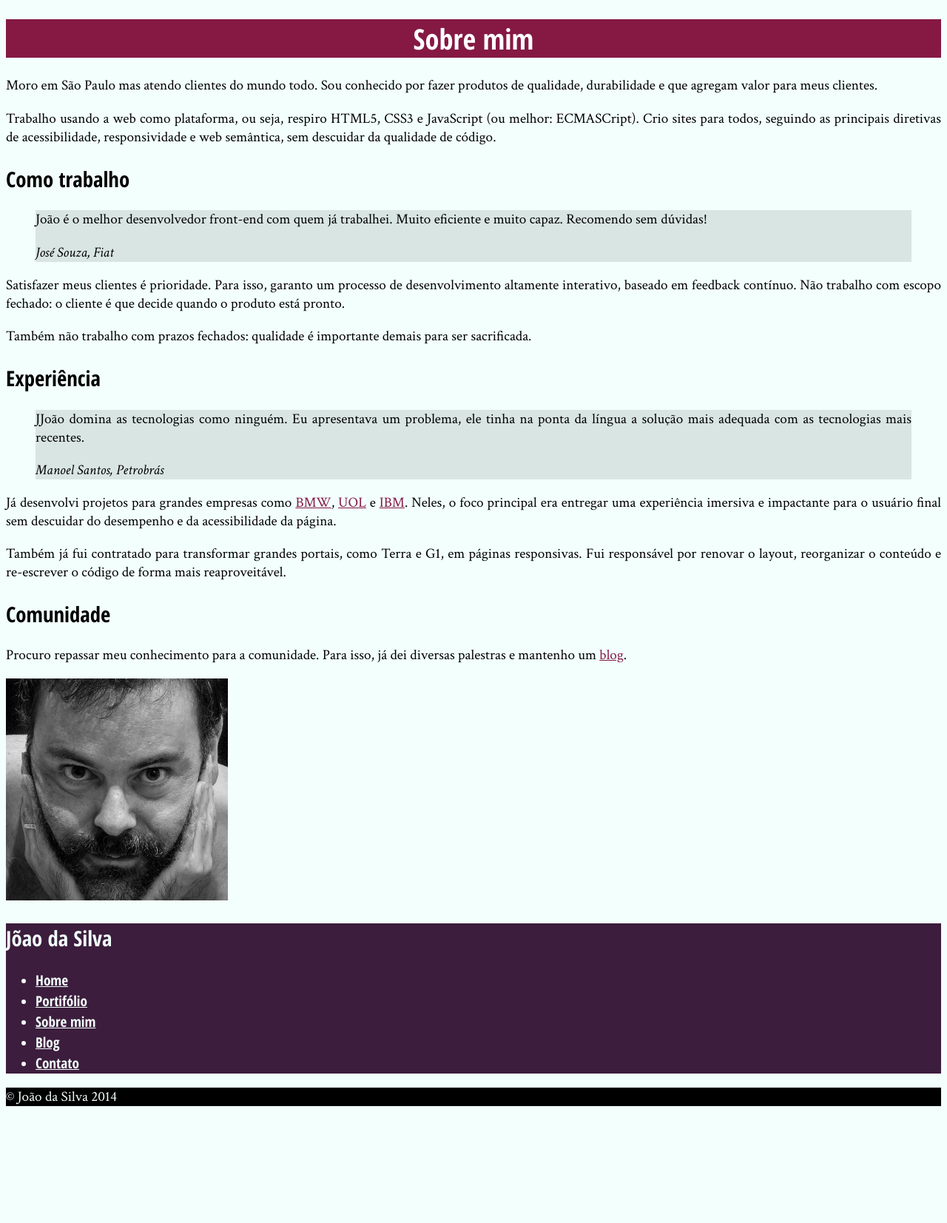
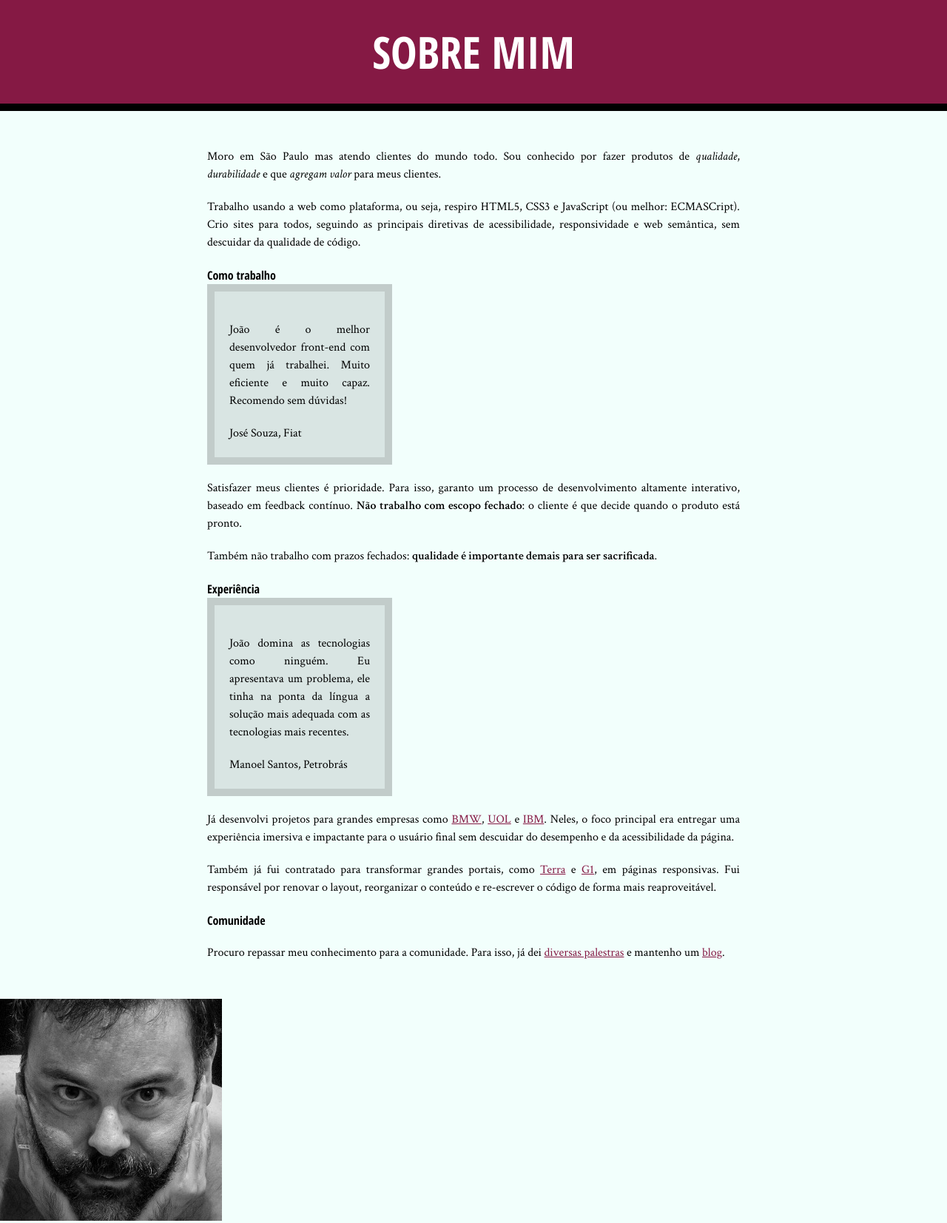
Before and after one commit to BielScavassa/estudo-alura-web, a plain HTML site: page HTML-CSS/bio.html in a window 1280 px wide. Shown: the top 1653 px of the page at 74% size. Before the commit the page ends 1503 px from the top, so only its background shows below. Drawn offline with Linux system fonts and the light colour scheme.

Commit message:
Text replace

```diff
--- a/HTML-CSS/bio.html
+++ b/HTML-CSS/bio.html
@@ -6,6 +6,7 @@
     <title>Biografia - Jão da Silva</title>
     <meta charset="utf-8">
     <link rel="icon" href="projeto/favicon.png">
+    <link rel="stylesheet" href="reset.css">
     <link rel="stylesheet" href="site.css">
     <link rel="stylesheet" href="http://fonts.googleapis.com/css?family=Crimson+Text:400,400italic,600">
     <link rel="stylesheet" href="http://fonts.googleapis.com/css?family=Open+Sans+Condensed:700">
@@ -13,62 +14,56 @@
 
 <body>
     <main>
-        <h1>Sobre mim</h1>
-        <p>Moro em São Paulo mas atendo clientes do mundo todo. Sou conhecido por fazer produtos de qualidade,
-            durabilidade
-            e que agregam valor para meus clientes.
-        </p>
+        <h1 class="titulo-principal">Sobre mim</h1>
+        <div class="texto-principal">
+            <p>Moro em São Paulo mas atendo clientes do mundo todo. Sou conhecido por fazer produtos de
+                <em>qualidade</em>, <em>durabilidade</em> e que <em>agregam valor</em> para meus clientes.</p>
+
             <p>Trabalho usando a web como plataforma, ou seja, respiro HTML5, CSS3 e JavaScript (ou melhor: ECMASCript).
-            Crio
-            sites para todos, seguindo as principais diretivas de acessibilidade, responsividade e web semântica, sem
-            descuidar da qualidade de código.
-        </p>
+                Crio sites para todos, seguindo as principais diretivas de acessibilidade, responsividade e web
+                semântica, sem descuidar da qualidade de código.</p>
 
             <h2>Como trabalho</h2>
-        <blockquote>
-            <p>João é o melhor desenvolvedor front-end com quem já trabalhei. Muito eficiente e muito capaz. Recomendo
-                sem dúvidas!</p>
-            <cite>
-                <p>José Souza, Fiat</p>
-            </cite>
+
+            <blockquote class="citacoes">
+                <p>João é o melhor desenvolvedor front-end com quem já trabalhei. Muito eficiente e muito capaz.
+                    Recomendo sem dúvidas!</p>
+                <cite>José Souza, Fiat</cite>
             </blockquote>
 
-        <p> Satisfazer meus clientes é prioridade. Para isso, garanto um processo de desenvolvimento altamente
-            interativo,
-            baseado em feedback contínuo. Não trabalho com escopo fechado: o cliente é que decide quando o produto está
-            pronto.
-        </p>
+            <p>Satisfazer meus clientes é prioridade. Para isso, garanto um processo de desenvolvimento altamente
+                interativo, baseado em feedback contínuo. <strong>Não trabalho com escopo fechado</strong>: o cliente é
+                que decide quando o produto está pronto.</p>
 
-        <p>Também não trabalho com prazos fechados: qualidade é importante demais para ser sacrificada.</p>
+            <p>Também não trabalho com prazos fechados: <strong>qualidade é importante demais para ser
+                    sacrificada</strong>.</p>
 
             <h2>Experiência</h2>
 
-        <blockquote>
-            <p>JJoão domina as tecnologias como ninguém. Eu apresentava um problema, ele tinha na ponta da língua a
-                solução mais adequada com as tecnologias mais recentes.
-            </p>
-            <cite>
-                <p>Manoel Santos, Petrobrás</p>
-            </cite>
+            <blockquote class="citacoes">
+                <p>João domina as tecnologias como ninguém. Eu apresentava um problema, ele tinha na ponta da língua a
+                    solução mais adequada com as tecnologias mais recentes.</p>
+                <cite>Manoel Santos, Petrobrás</cite>
             </blockquote>
 
-        <p>Já desenvolvi projetos para grandes empresas como <a href="http://bmw.com">BMW</a>, <a
-                href="http://uol.com.br">UOL</a> e <a href="http://ibm.com">IBM</a>. Neles, o foco principal era
-            entregar uma experiência imersiva e impactante para o usuário final sem descuidar do desempenho e da
-            acessibilidade da página.
-        </p>
-        <p>Também já fui contratado para transformar grandes portais, como Terra e G1, em páginas responsivas. Fui
-            responsável por renovar o layout, reorganizar o conteúdo e re-escrever o código de forma mais
-            reaproveitável.
-        </p>
+            <p>Já desenvolvi projetos para grandes empresas como <a href="http://www.bmw.com">BMW</a>, <a
+                    href="http://www.uol.com.br">UOL</a> e <a href="http://www.ibm.com.br">IBM</a>. Neles, o foco
+                principal era entregar uma experiência imersiva e impactante para o usuário final sem descuidar do
+                desempenho e da acessibilidade da página.</p>
+
+            <p>Também já fui contratado para transformar grandes portais, como <a
+                    href="http://www.terra.com.br">Terra</a> e <a href="http://www.g1.globo.com">G1</a>, em páginas
+                responsivas. Fui responsável por renovar o layout, reorganizar o conteúdo e re-escrever o código de
+                forma mais reaproveitável.</p>
 
             <h2>Comunidade</h2>
 
-        <p>Procuro repassar meu conhecimento para a comunidade. Para isso, já dei diversas palestras e mantenho um <a
-                href="blog.html">blog</a>.</p>
+            <p>Procuro repassar meu conhecimento para a comunidade. Para isso, já dei <a href="portfolio.html">diversas
+                    palestras</a> e mantenho um <a href="blog.html">blog</a>.</p>
+        </div>
     </main>
     <img src="projeto/joao.jpg" alt="Foto de Jõao da Silva">
-    <aside>
+    <aside class="navegacao-site">
         <h1>Jõao da Silva</h1>
         <nav>
             <ul>
@@ -79,8 +74,20 @@
                 <li><a href="contato.html">Contato</a></li>
             </ul>
         </nav>
+
+        <ul class="icones-sociais">
+            <li><a class="github" href="http://github.com/joaodasilva">Github</a></li>
+            <li><a class="twitter" href="http://twitter.com/joaodasilva">Twitter</a></li>
+            <li><a class="linkedin" href="http://linkedin.com/joaodasilva">Linkedin</a></li>
+        </ul>
     </aside>
-    <footer>&copy; João da Silva 2014</footer>
+    <footer class="rodape-pagina">&copy; João da Silva 2014
+        <ul class="icones-sociais social-rodape">
+            <li><a class="github" href="http://github.com/joaodasilva">Github</a></li>
+            <li><a class="twitter" href="http://twitter.com/joaodasilva">Twitter</a></li>
+            <li><a class="linkedin" href="http://linkedin.com/joaodasilva">Linkedin</a></li>
+        </ul>
+    </footer>
 </body>
 
 </html>
--- /dev/null
+++ b/HTML-CSS/reset.css
@@ -0,0 +1,47 @@
+/* http://meyerweb.com/eric/tools/css/reset/
+   v2.0 | 20110126
+   License: none (public domain)
+*/
+html, body, div, span, applet, object, iframe,
+h1, h2, h3, h4, h5, h6, p, blockquote, pre,
+a, abbr, acronym, address, big, cite, code,
+del, dfn, em, img, ins, kbd, q, s, samp,
+small, strike, strong, sub, sup, tt, var,
+b, u, i, center,
+dl, dt, dd, ol, ul, li,
+fieldset, form, label, legend,
+table, caption, tbody, tfoot, thead, tr, th, td,
+article, aside, canvas, details, embed,
+figure, figcaption, footer, header, hgroup,
+menu, nav, output, ruby, section, summary,
+time, mark, audio, video {
+  margin: 0;
+  padding: 0;
+  border: 0;
+  font-size: 100%;
+  font: inherit;
+  vertical-align: baseline;
+}
+/* HTML5 display-role reset for older browsers */
+article, aside, details, figcaption, figure,
+footer, header, hgroup, menu, nav, section {
+  display: block;
+}
+body {
+  line-height: 1;
+}
+ol, ul {
+  list-style: none;
+}
+blockquote, q {
+  quotes: none;
+}
+blockquote:before, blockquote:after,
+q:before, q:after {
+  content: '';
+  content: none;
+}
+table {
+  border-collapse: collapse;
+  border-spacing: 0;
+}
--- a/HTML-CSS/site.css
+++ b/HTML-CSS/site.css
@@ -1,17 +1,12 @@
 body {
     font-family: "Crimson Text", "Times New Roman", serif;
     background-color: #F2FFFC;
-    font-size: 120%;
+    line-height: 1.5;
 }
 
-h1,h2 {
+h1,
+h2 {
     font-family: "Open Sans Condensed", "Arial", sans-serif;
-}
-
-main h1 {
-    text-align: center;
-    background-color: #851944;
-    color: #FFF;
 }
 
 main a {
@@ -24,23 +19,105 @@ nav a {
 
 p {
     text-align: justify;
+    margin: 20px 0;
 }
 
-blockquote {
-    background-color: #D9E5E3;
+strong {
+    font-weight: bold;
 }
 
-aside {
+em {
+    font-style: italic;
+}
+
+.titulo-principal {
+    text-align: center;
+    background-color: #851944;
+    color: #FFF;
+    border-bottom: 10px solid black;
+    font-size: 60px;
+    padding: 25px;
+    margin: 0;
+    text-transform: uppercase;
+}
+
+.texto-principal {
+    width: 720px;
+    margin: 0 auto;
+    padding: 30px 0;
+}
+
+.citacoes {
+    background-color: #D9E5E3;
+    padding: 20px;
+    border: 10px solid #C2CCCA;
+    width: 250px;
+    margin: 20px 40x;
+    box-sizing: border-box;
+}
+
+.navegacao-site {
     background-color: #3C1D3D;
     color: #F2FFFC;
+    text-align: center;
+    list-style-type: none;
+    padding: 20px;
 }
 
-aside a {
+.navegacao-site h1 {
+    font-size: 30px;
+    margin-bottom: 25px;
+}
+
+.navegacao-site a {
     color: inherit;
     font-family: "Open Sans Condensed", sans-serif;
 }
 
-footer {
+.blog-posts {
+    margin-bottom: 30px auto;
+    padding-bottom: 30px;
+    border-bottom: 1px solid #ccc;
+}
+
+.rodape-pagina {
     background-color: #000;
     color: #F2FFFC;
+    padding: 20px;
 }
+
+.icones-sociais li {
+    display: inline-block;
+}
+
+.icones-sociais a {
+    display: inline-block;
+    width: 40px;
+    height: 40px;
+    text-indent: -9999px;
+}
+
+.gitgub {
+    background-image: url(projeto/github.png);
+}
+
+.linkedin {
+    background-image: url(projeto/.linkedin.png);
+}
+
+.twitter {
+    background-image: url(projeto/.twitter.png);
+}
+
+.social-rodape li {
+    margin-top: 30px;
+}
+
+.leia-mais {
+    padding: 8px;
+    margin-inline-end: 610px;
+    display: block;
+    font-size: 24px;
+    text-align: left;
+    background-color: rgb(212, 130, 130);
+}
```
Also changed, not shown: HTML-CSS/blog.html (+29 -15 lines). Lines whose indentation alone changed are shown as unchanged.
